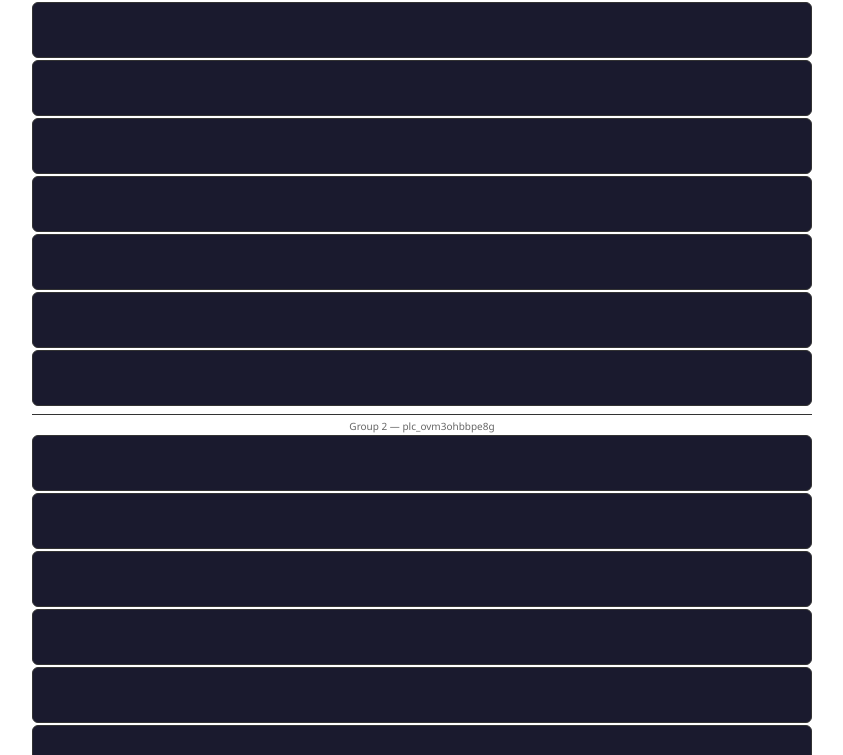
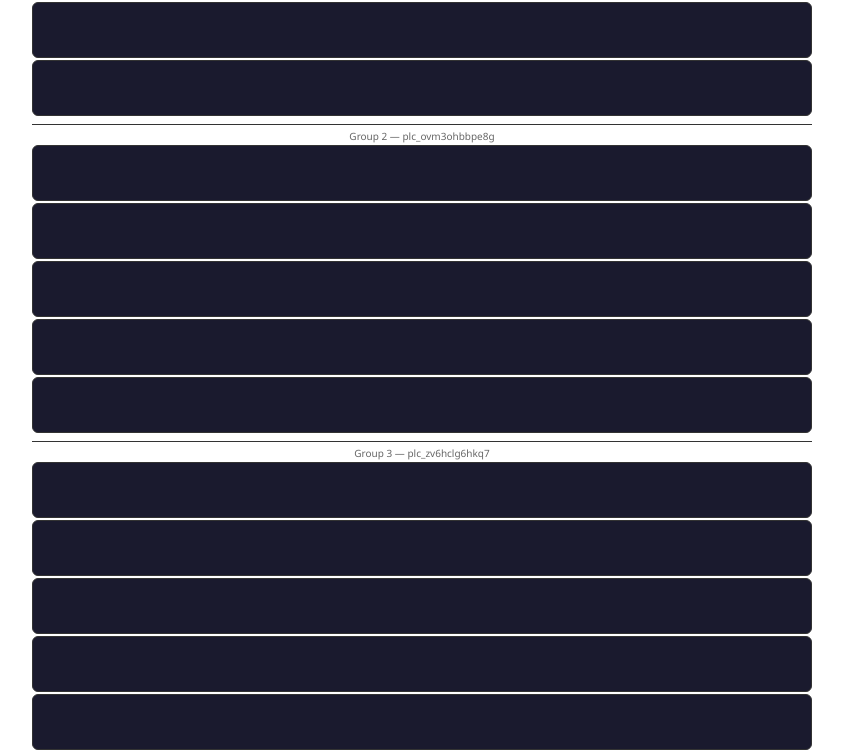
Before and after one commit to Ethen-Shen/MHGames, a website: page index.html in a window 1280 px wide. Shown: the part 7875-8630 px from the top of the page, without its empty margins (218-1061 px from the left). Drawn offline with Linux system fonts and the light colour scheme.

Commit message:
refactor: 更新广告位配置和每组广告数量
1. 新增游戏页面的广告位ID，补充完整100个广告位
2. 将每组广告数量从10调整为5，匹配10组×10个广告的总100广告逻辑

```diff
--- a/index.html
+++ b/index.html
@@ -1046,12 +1046,18 @@
 
         // Roiify ad refresh — MAXIMUM throughput: all ads refresh as fast as possible
         const AD_PLACEMENT_IDS = [
+            // Index page IDs (50 ads: 10 IDs × 5 each)
             'plc_hekh08crqty8', 'plc_ovm3ohbbpe8g', 'plc_zv6hclg6hkq7',
             'plc_cjcbrut1lmrj', 'plc_qie521dgs613', 'plc_itbmt40s6fkl',
             'plc_74bgda58kx7u', 'plc_zo6ymskhvc6g', 'plc_anj0d4vo48ms',
-            'plc_s6upvk95a3ym'
+            'plc_s6upvk95a3ym',
+            // Game IDs (50 ads: 10 IDs × 5 each)
+            'plc_vdc3o09u4w1f', 'plc_0a2ms00dezm3', 'plc_etiioz0nfabd',
+            'plc_ct198r84dcn0', 'plc_kxmvxrphen2k', 'plc_am5j87frwb0p',
+            'plc_47qy2hmc0es0', 'plc_k5p3fke3lrey', 'plc_0fuprombya1r',
+            'plc_0qvpi4ymsfnv'
         ];
-        const ADS_PER_GROUP = 10;
+        const ADS_PER_GROUP = 5;
         const TOTAL_ADS = AD_PLACEMENT_IDS.length * ADS_PER_GROUP; // 100
         const REFRESH_INTERVAL = 2000; // 2s per group rotation
         const CLICK_DELAY = 1000; // 1s after refresh, click
```
